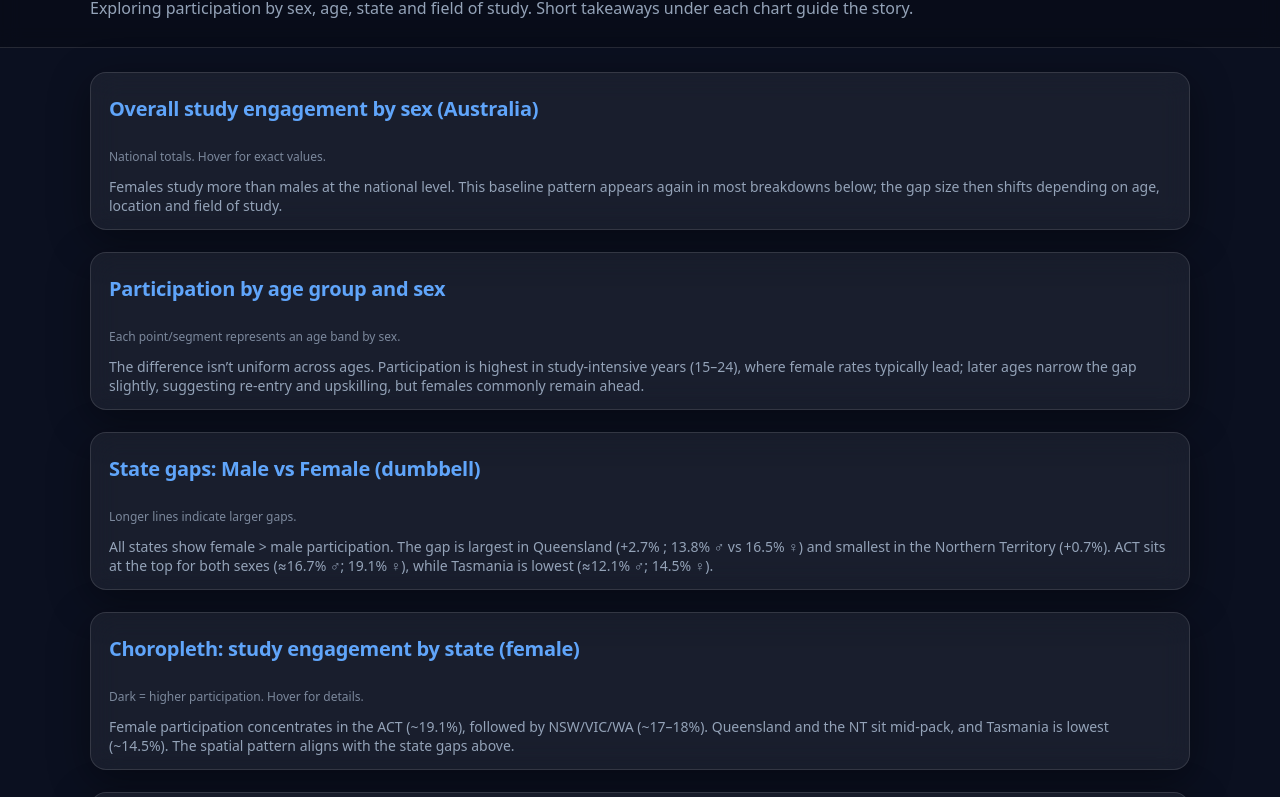
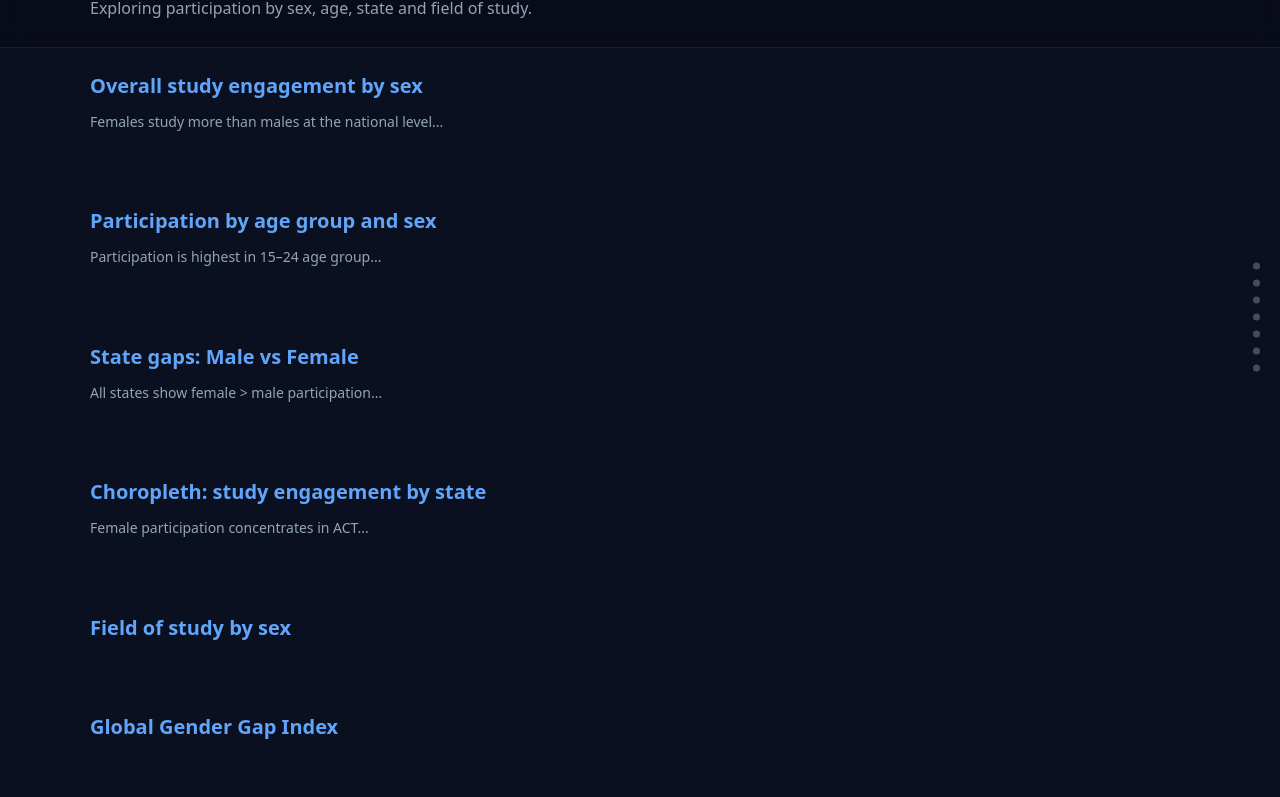
Before and after one commit to HaiNam2312/DataViz2, a plain HTML site: page index.html in a window 1280 px wide. Shown: the part 83-880 px from the top of the page. Drawn offline with Linux system fonts and the light colour scheme; a script that the page names is missing.

Commit message:
Refactor styles and update HTML structure

```diff
--- a/index.html
+++ b/index.html
@@ -4,46 +4,29 @@
   <meta charset="utf-8" />
   <title>Data Visualization 2 - FIT3179</title>
   <meta name="viewport" content="width=device-width, initial-scale=1" />
-  <!-- Vega libs -->
+
   <script src="https://cdn.jsdelivr.net/npm/vega@5"></script>
   <script src="https://cdn.jsdelivr.net/npm/vega-lite@5"></script>
   <script src="https://cdn.jsdelivr.net/npm/vega-embed@6"></script>
 
-  <!-- Minimal, readable styling -->
   <style>
   :root {
-    --bg1: #0b1020;
-    --bg2: #111827;
-
-    --card: rgba(255,255,255,0.06);
-    --card-hover: rgba(255,255,255,0.09);
-
-    --border: rgba(255,255,255,0.12);
-
     --text: #e5e7eb;
     --muted: #94a3b8;
-
     --accent: #60a5fa;
-    --good: #34d399;
-    --warn: #fbbf24;
-
     --maxw: 1100px;
   }
 
-  /* BASE */
   html, body {
     margin: 0;
     padding: 0;
-    min-height: 100%;
-
     color: var(--text);
     font-family: system-ui, -apple-system, Segoe UI, Roboto, Inter, Arial, sans-serif;
-
     background: #0b1020;
     scroll-behavior: smooth;
   }
 
-  /* MAIN GRADIENT LAYER */
+  /* BACKGROUND GRADIENT */
   body::before {
     content: "";
     position: fixed;
@@ -51,16 +34,16 @@
     z-index: -1;
 
     background:
-      radial-gradient(circle at 15% 20%, rgba(96,165,250,0.25), transparent 40%),
-      radial-gradient(circle at 80% 30%, rgba(168,85,247,0.20), transparent 45%),
-      radial-gradient(circle at 50% 80%, rgba(34,211,238,0.15), transparent 50%),
+      radial-gradient(circle at 15% 20%, rgba(96,165,250,0.22), transparent 40%),
+      radial-gradient(circle at 80% 30%, rgba(168,85,247,0.18), transparent 45%),
+      radial-gradient(circle at 50% 80%, rgba(34,211,238,0.12), transparent 50%),
       linear-gradient(to bottom, #0b1020, #070a14);
   }
 
   /* HEADER */
   header {
-    border-bottom: 1px solid var(--border);
-    background: rgba(0,0,0,0.2);
+    border-bottom: 1px solid rgba(255,255,255,0.08);
+    background: rgba(0,0,0,0.25);
     backdrop-filter: blur(10px);
   }
 
@@ -81,14 +64,43 @@
     color: var(--muted);
   }
 
-  /* MAIN LAYOUT */
+  /* MAIN */
   main {
     max-width: var(--maxw);
     margin: 0 auto;
     padding: 24px 16px;
 
     display: grid;
-    gap: 22px;
+    gap: 60px;
+  }
+
+  /* SECTION = REPORT BLOCK */
+  section.card {
+    padding: 0;
+  }
+
+  h2 {
+    margin: 0 0 12px;
+    font-size: 20px;
+    color: var(--accent);
+  }
+
+  p.context {
+    margin-top: 12px;
+    color: var(--muted);
+    font-size: 14px;
+    line-height: 1.6;
+  }
+
+  figure {
+    margin: 10px 0 0;
+  }
+
+  figcaption {
+    font-size: 12px;
+    color: var(--muted);
+    opacity: 0.8;
+    margin-top: 8px;
   }
 
   /* GRID */
@@ -98,69 +110,7 @@
     grid-template-columns: repeat(auto-fit, minmax(420px, 1fr));
   }
 
-  /* CARD */
-  section.card {
-    background: var(--card);
-    border: 1px solid var(--border);
-    border-radius: 16px;
-
-    padding: 18px 18px 14px;
-
-    display: flex;
-    flex-direction: column;
-
-    overflow: hidden;
-
-    backdrop-filter: blur(14px);
-    -webkit-backdrop-filter: blur(14px);
-
-    box-shadow: 0 10px 40px rgba(0,0,0,0.4);
-
-    transition: transform 0.2s ease, background 0.2s ease;
-  }
-
-  section.card:hover {
-    transform: translateY(-4px);
-    background: var(--card-hover);
-  }
-
-  /* FULL WIDTH CARDS */
-  .card.wide {
-    grid-column: 1 / -1;
-  }
-
-  /* TITLES */
-  section.card h2 {
-    margin: 4px 0 10px;
-    font-size: 20px;
-    color: var(--accent);
-    letter-spacing: -0.3px;
-  }
-
-  /* FIGURE */
-  figure {
-    margin: 8px 0 0;
-  }
-
-  /* caption (subtle, not academic) */
-  figcaption {
-    font-size: 12px;
-    color: var(--muted);
-    margin-top: 8px;
-    opacity: 0.8;
-  }
-
-  /* CONTEXT TEXT (IMPORTANT FIX) */
-  p.context {
-    margin: 12px 0 0;
-    color: var(--muted);
-    font-size: 14px;
-
-    overflow-wrap: anywhere;
-    hyphens: auto;
-  }
-
-  /* VEGAS CHART FIX */
+  /* VEGAS */
   .vega-embed svg {
     width: 100% !important;
     height: auto !important;
@@ -170,126 +120,119 @@
   footer {
     max-width: var(--maxw);
     margin: 0 auto;
-    padding: 30px 16px 50px;
-
+    padding: 40px 16px;
     color: var(--muted);
     font-size: 13px;
-    opacity: 0.8;
   }
 
-  /* LINKS */
-  a {
-    color: var(--accent);
-    text-decoration: none;
+  /* SCROLL TRACKER */
+  .scroll-track {
+    position: fixed;
+    right: 20px;
+    top: 50%;
+    transform: translateY(-50%);
+    display: flex;
+    flex-direction: column;
+    gap: 10px;
   }
 
-  a:hover {
-    text-decoration: underline;
+  .scroll-track span {
+    width: 7px;
+    height: 7px;
+    border-radius: 50%;
+    background: rgba(255,255,255,0.25);
+    transition: 0.2s;
   }
+
+  .scroll-track span.active {
+    background: var(--accent);
+    transform: scale(1.4);
+  }
+
   </style>
 </head>
+
 <body>
+
+<div class="scroll-track">
+  <span></span><span></span><span></span><span></span>
+  <span></span><span></span><span></span>
+</div>
+
 <header>
   <div class="wrap">
     <h1>Study Engagement & Gender in Australia</h1>
-      <p class="sub">Exploring participation by sex, age, state and field of study. Short takeaways under each chart guide the story.</p>
+    <p class="sub">Exploring participation by sex, age, state and field of study.</p>
   </div>
 </header>
 
 <main>
 
-    <!-- 1. Australia overview by sex -->
   <section class="card">
-      <h2>Overall study engagement by sex (Australia)</h2>
-      <figure>
+    <h2>Overall study engagement by sex</h2>
     <div id="aesex"></div>
-        <figcaption>National totals. Hover for exact values.</figcaption>
-      </figure>
-      <p class="context">Females study more than males at the national level. This baseline pattern appears again in most breakdowns below; the gap size then shifts depending on age, location and field of study.</p>
+    <p class="context">Females study more than males at the national level...</p>
   </section>
 
-    <!-- 2. Age × sex -->
   <section class="card">
     <h2>Participation by age group and sex</h2>
-      <figure>
     <div id="aeasex"></div>
-        <figcaption>Each point/segment represents an age band by sex.</figcaption>
-      </figure>
-      <p class="context">The difference isn’t uniform across ages. Participation is highest in study-intensive years (15–24), where female rates typically lead; later ages narrow the gap slightly, suggesting re-entry and upskilling, but females commonly remain ahead.</p>
+    <p class="context">Participation is highest in 15–24 age group...</p>
   </section>
 
-    <!-- 3 & 4: State comparisons -->
-    <div class="grid-2">
-      <section class="card wide">
-        <h2>State gaps: Male vs Female (dumbbell)</h2>
-        <figure>
+  <section class="card">
+    <h2>State gaps: Male vs Female</h2>
     <div id="dumbell"></div>
-          <figcaption>Longer lines indicate larger gaps.</figcaption>
-        </figure>
-        <p class="context">All states show female &gt; male participation. The gap is largest in Queensland (+2.7% ; 13.8% ♂ vs 16.5% ♀) and smallest in the Northern Territory (+0.7%). ACT sits at the top for both sexes (≈16.7% ♂; 19.1% ♀), while Tasmania is lowest (≈12.1% ♂; 14.5% ♀).</p>
+    <p class="context">All states show female &gt; male participation...</p>
   </section>
 
-      <!-- AU choropleth: FULL-WIDTH CARD -->
-      <section class="card wide">
-        <h2>Choropleth: study engagement by state (female)</h2>
-        <figure>
+  <section class="card">
+    <h2>Choropleth: study engagement by state</h2>
     <div id="sssc"></div>
-          <figcaption>Dark = higher participation. Hover for details.</figcaption>
-        </figure>
-        <p class="context">Female participation concentrates in the ACT (~19.1%), followed by NSW/VIC/WA (~17–18%). Queensland and the NT sit mid-pack, and Tasmania is lowest (~14.5%). The spatial pattern aligns with the state gaps above.</p>
+    <p class="context">Female participation concentrates in ACT...</p>
   </section>
-    </div>
 
-    <!-- 5. Field of study split -->
   <section class="card">
     <h2>Field of study by sex</h2>
-      <figure>
     <div id="field"></div>
-      </figure>
-      <p class="context">Field choice drives the sharpest splits. Engineering (20.0% ♂ vs 3.1% ♀) and IT (8.6% ♂ vs 2.3% ♀) skew male; Health (21.0% ♀ vs 8.2% ♂) and Education (11.0% ♀ vs 3.9% ♂) skew female. Management &amp; Commerce sits near parity (17.9% ♂; 17.6% ♀), and Agriculture is balanced (1.7% vs 1.7%).</p>
   </section>
 
-    <!-- 6 & 7: Global context -->
-    <div class="grid-2">
-      <!-- GGI WORLD MAP: FULL-WIDTH CARD -->
-      <section class="card wide">
-        <h2>Global Gender Gap Index </h2>
-        <figure>
+  <section class="card">
+    <h2>Global Gender Gap Index</h2>
     <div id="ggi"></div>
-          <figcaption>Composite index—contextual, not directly comparable to participation rates.</figcaption>
-        </figure>
-        <p class="context">Countries with narrower gender gaps in education and the economy tend to show more balanced study pipelines. Australia performs well overall, yet the field-level splits above show where progress is uneven.</p>
   </section>
 
-      <section class="card wide">
-        <h2>Women in STEM </h2>
-        <figure>
+  <section class="card">
+    <h2>Women in STEM</h2>
     <div id="wis"></div>
-          <figcaption>Share of women in STEM areas (selected year).</figcaption>
-        </figure>
-        <p class="context">STEM remains the pinch point. The lower female share mirrors the field chart: IT and Engineering are male-leaning, while Health and Education are female-leaning. Strengthening STEM pathways is the lever most likely to narrow the overall gap.</p>
   </section>
-    </div>
 
 </main>
 
 <footer>
-    <p><strong>Data & Methods.</strong> Australian participation data from your curated CSVs (see repo). Global charts reference public sources linked in each spec. Rates shown are percentages; minor rounding may occur. All visuals built with Vega-Lite.</p>
-    <p><strong>Sources.</strong> See JSON specs in the repository for links to original datasets. Built for FIT3179 – Data Visualisation 2.</p>
+  Data Visualisation Project – FIT3179
 </footer>
 
 <script>
-    vegaEmbed("#aesex", "https://raw.githubusercontent.com/HaiNam2312/DataViz2/main/js/au_engage_sex.json", { mode: "vega-lite", renderer: "svg", actions: false }).catch(console.error);
-    vegaEmbed("#aeasex", "https://raw.githubusercontent.com/HaiNam2312/DataViz2/main/js/au_engage_age_sex.json", { mode: "vega-lite", renderer: "svg", actions: false }).catch(console.error);
-    vegaEmbed("#dumbell", "https://raw.githubusercontent.com/HaiNam2312/DataViz2/main/js/dumbell_study_state.json", { mode: "vega-lite", renderer: "svg", actions: false }).catch(console.error);
-    vegaEmbed("#field", "https://raw.githubusercontent.com/HaiNam2312/DataViz2/main/js/field_sex.json", { mode: "vega-lite", renderer: "svg", actions: false }).catch(console.error);
-    vegaEmbed("#wis", "https://raw.githubusercontent.com/HaiNam2312/DataViz2/main/js/women_in_stem_2020.json", { mode: "vega-lite", renderer: "svg", actions: false }).catch(console.error);
+vegaEmbed("#aesex","https://raw.githubusercontent.com/HaiNam2312/DataViz2/main/js/au_engage_sex.json",{actions:false});
+vegaEmbed("#aeasex","https://raw.githubusercontent.com/HaiNam2312/DataViz2/main/js/au_engage_age_sex.json",{actions:false});
+vegaEmbed("#dumbell","https://raw.githubusercontent.com/HaiNam2312/DataViz2/main/js/dumbell_study_state.json",{actions:false});
+vegaEmbed("#field","https://raw.githubusercontent.com/HaiNam2312/DataViz2/main/js/field_sex.json",{actions:false});
+vegaEmbed("#wis","https://raw.githubusercontent.com/HaiNam2312/DataViz2/main/js/women_in_stem_2020.json",{actions:false});
+vegaEmbed("#sssc","https://raw.githubusercontent.com/HaiNam2312/DataViz2/main/js/study_sex_state_choro_f.json",{actions:false});
+vegaEmbed("#ggi","https://raw.githubusercontent.com/HaiNam2312/DataViz2/main/js/gender_gap_index_wwmap.json",{actions:false});
 
-    vegaEmbed("#sssc", "https://raw.githubusercontent.com/HaiNam2312/DataViz2/main/js/study_sex_state_choro_f.json",
-      { mode: "vega-lite", renderer: "svg", actions: false }).catch(console.error);
+/* scroll tracker */
+const sections = document.querySelectorAll("section.card");
+const dots = document.querySelectorAll(".scroll-track span");
 
-    vegaEmbed("#ggi", "https://raw.githubusercontent.com/HaiNam2312/DataViz2/main/js/gender_gap_index_wwmap.json",
-      { mode: "vega-lite", renderer: "svg", actions: false }).catch(console.error);
+window.addEventListener("scroll", () => {
+  let i = sections.length;
+  while (--i && window.scrollY + 150 < sections[i].offsetTop) {}
+  dots.forEach(d => d.classList.remove("active"));
+  if (dots[i]) dots[i].classList.add("active");
+});
 </script>
+
 </body>
 </html>
```
Lines whose indentation alone changed are shown as unchanged.
